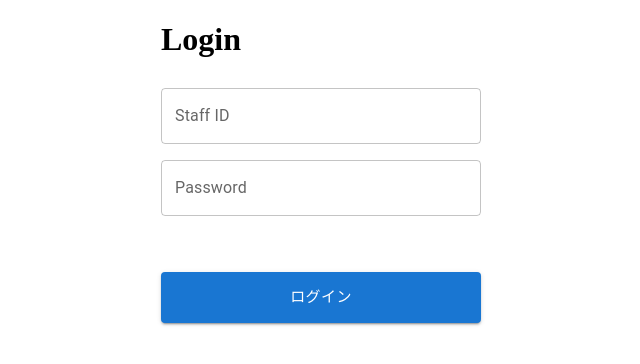
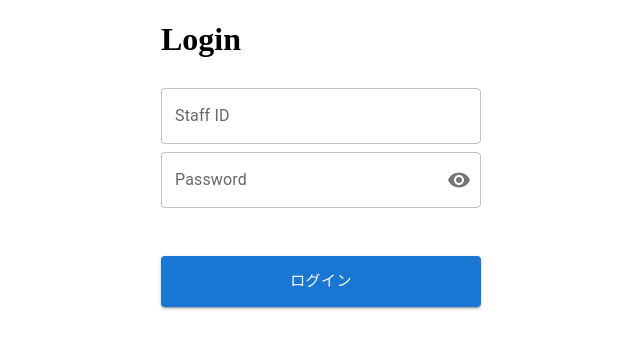
Before and after one commit to ChoMihyang/attendance-keeper, a React (Create React App) app in the folder front/: page /login in a window 1280 px wide. Shown: the top 364 px of the page, without its empty margins (203-843 px from the left). Built offline with nearby package versions, Linux system fonts and the light colour scheme.

Commit message:
Feat login Page

```diff
--- a/front/src/components/Login.js
+++ b/front/src/components/Login.js
@@ -1,21 +1,53 @@
-import React, { useState } from "react";
-import { Container, TextField, Button } from "@mui/material";
+    import React, { useState } from "react";
+    import {
+    Container,
+    TextField,
+    Button,
+    FormControl,
+    InputLabel,
+    OutlinedInput,
+    InputAdornment,
+    IconButton,
+    } from "@mui/material";
+    import { Visibility, VisibilityOff } from "@mui/icons-material";
 
-function Login() {
+    function Login() {
     const [staffId, setStaffId] = useState("");
     const [password, setPassword] = useState("");
 
     const handleChange = (event) => {
         if (event.target.name === "staffId") {
-        setStaffId(event.target.value);
+        setStaffId(parseInt(event.target.value));
         } else if (event.target.name === "password") {
         setPassword(event.target.value);
         }
-        console.log(staffId, password);
+        console.log(typeof(staffId), password);
     };
-    const handleSubmit = (event) => {
-        console.log(event);
-    }
+    const handleSubmit = async (event) => {
+        event.preventDefault();
+        try{
+            const response = await fetch('http://localhost:8000/api/login', {
+                method: 'POST',
+                headers: {
+                    'Content-Type': 'application/json',
+                },
+                body: JSON.stringify({ staffId: staffId, password: password })
+            });
+            const data = await response.json();
+            console.log(data);
+        } catch (error) {
+            console.error('Error:', error);
+        }
+    };
+
+    const [showPassword, setShowPassword] = React.useState(false);
+
+    const handleClickShowPassword = () => setShowPassword((show) => !show);
+
+    const handleMouseDownPassword = (event) => {
+        event.preventDefault();
+    };
+
 
     return (
         <Container maxWidth="sm">
@@ -33,15 +65,32 @@ function Login() {
                 sx={{ width: "20rem", my: "0.5rem" }}
             />
             <br />
-            <TextField
-                id="outlined-basic"
+            <FormControl sx={{ width: "20rem" }} variant="outlined">
+                <InputLabel htmlFor="outlined-adornment-password">
+                Password
+                </InputLabel>
+                <OutlinedInput
+                id="outlined-adornment-password"
+                type={showPassword ? "text" : "password"}
+                endAdornment={
+                    <InputAdornment position="end">
+                    <IconButton
+                        aria-label="toggle password visibility"
+                        onClick={handleClickShowPassword}
+                        onMouseDown={handleMouseDownPassword}
+                        edge="end"
+                    >
+                        {showPassword ? <VisibilityOff /> : <Visibility />}
+                    </IconButton>
+                    </InputAdornment>
+                }
+                label="Password"
                 name="password"
                 value={password}
                 onChange={handleChange}
-                label="Password"
                 variant="outlined"
-                sx={{ width: "20rem", my: "0.5rem" }}
-            />
+                />
+            </FormControl>
             <br />
             <Button
                 type="submit"
@@ -55,6 +104,6 @@ function Login() {
         </div>
         </Container>
     );
-}
+    }
 
 export default Login;
```
